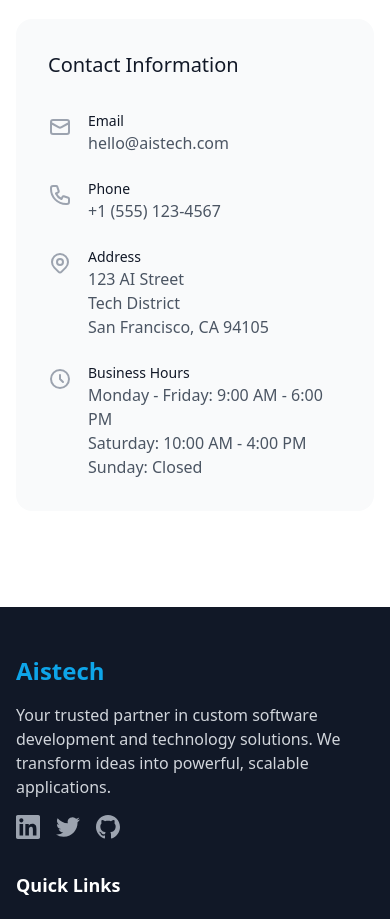
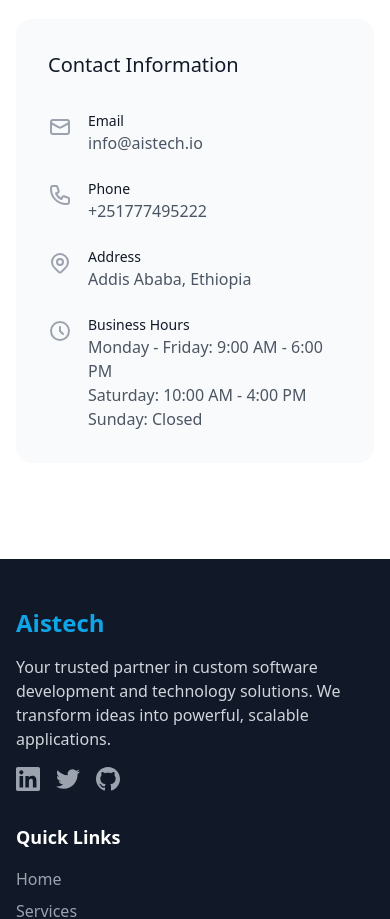
Before and after one commit to seid14/aistech, a React (Vite) app: page / in a window 390 px wide. Shown: the part 5760-6679 px from the top of the page. Built offline with nearby package versions, Linux system fonts and the light colour scheme; no server answers.

Commit message:
phone numbers fixed

```diff
--- a/src/components/WhatsAppButton.tsx
+++ b/src/components/WhatsAppButton.tsx
@@ -1,6 +1,6 @@
 const WhatsAppButton = () => {
   // Configuration - Update these values for your business
-  const phoneNumber = "+917447692345"; // Replace with your actual WhatsApp number
+  const phoneNumber = "+251777495222"; // Replace with your actual WhatsApp number
   const message = "Hi! I'm interested in your software development services. Can we discuss my project?";
 
   const whatsappUrl = `https://wa.me/${phoneNumber.replace(/[^0-9]/g, '')}?text=${encodeURIComponent(message)}`;
--- a/src/sections/Contact.tsx
+++ b/src/sections/Contact.tsx
@@ -192,10 +192,9 @@
                   </div>
                   <div>
                     <p className="text-sm font-medium text-gray-900 dark:text-white">Email</p>
-                    <p className="text-gray-600 dark:text-gray-400">hello@aistech.com</p>
+                    <p className="text-gray-600 dark:text-gray-400">info@aistech.io</p>
                   </div>
                 </div>
-
                 <div className="flex items-start space-x-4">
                   <div className="flex-shrink-0">
                     <svg className="h-6 w-6 text-gray-400 mt-1" fill="none" viewBox="0 0 24 24" stroke="currentColor">
@@ -204,7 +203,7 @@
                   </div>
                   <div>
                     <p className="text-sm font-medium text-gray-900 dark:text-white">Phone</p>
-                    <p className="text-gray-600 dark:text-gray-400">+1 (555) 123-4567</p>
+                    <p className="text-gray-600 dark:text-gray-400">+251777495222</p>
                   </div>
                 </div>
 
@@ -218,9 +217,7 @@
                   <div>
                     <p className="text-sm font-medium text-gray-900 dark:text-white">Address</p>
                     <p className="text-gray-600 dark:text-gray-400">
-                      123 AI Street<br />
-                      Tech District<br />
-                      San Francisco, CA 94105
+                      Addis Ababa, Ethiopia
                     </p>
                   </div>
                 </div>
```
